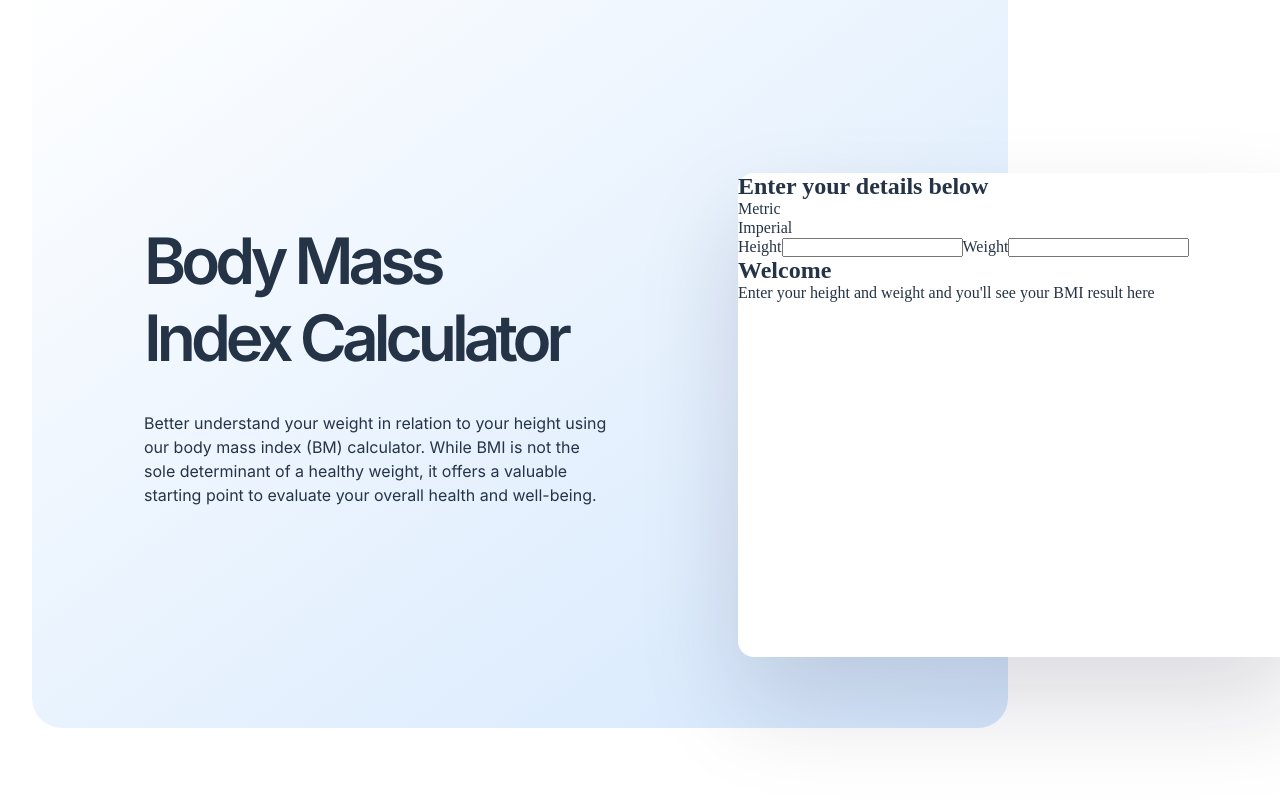
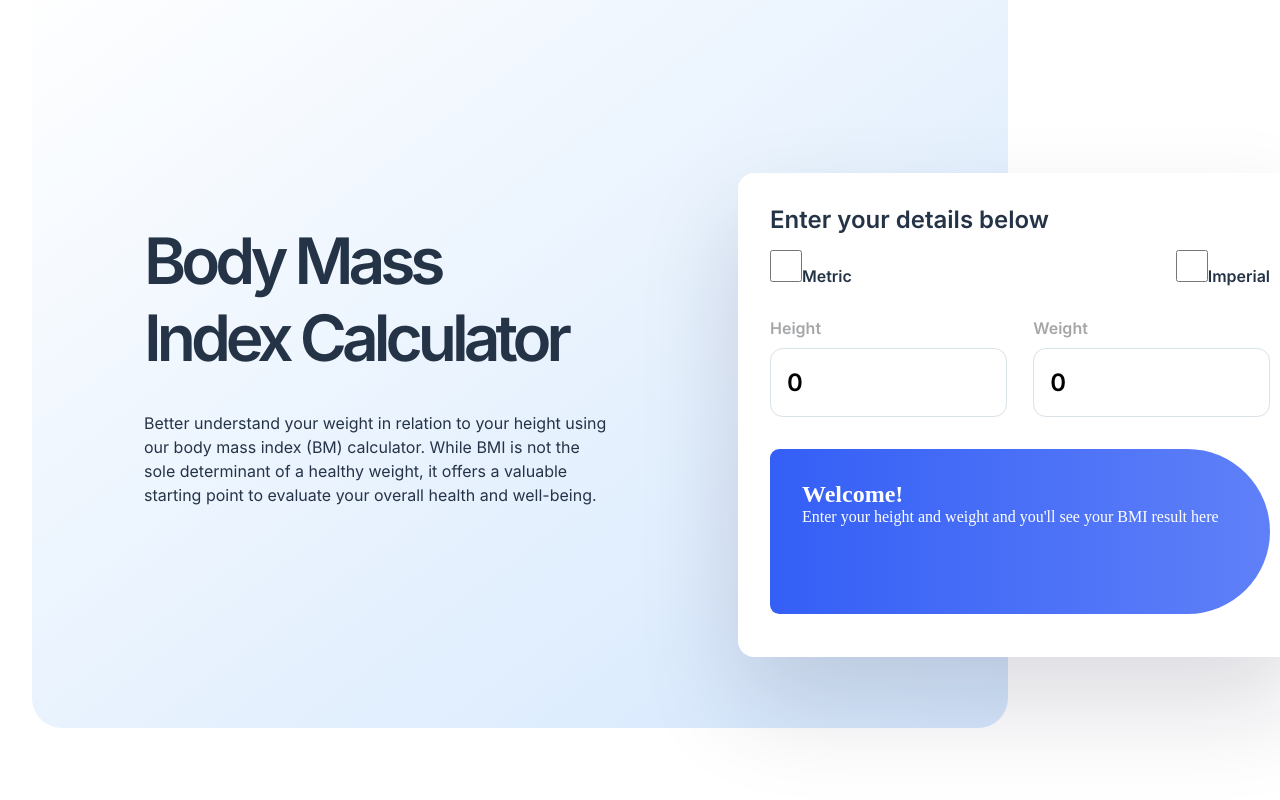
Before and after one commit to KseniiaErnest/bmi-calc, a React (Create React App) app: page / in a window 1280 px wide. Shown: the top 800 px of the page. Built offline with nearby package versions, Linux system fonts and the light colour scheme.

Commit message:
CSS done, working on functionality

```diff
--- a/src/components/Calc.js
+++ b/src/components/Calc.js
@@ -1,13 +1,20 @@
-import React from 'react'
+import React, { useState } from 'react'
 import Inputs from './Inputs'
 import Result from './Result'
 
 export default function Calc() {
+const [height, setHeight] = useState(0);
+const [weight, setWeight] = useState(0);
+
+
+
+
+
   return (
     <div className='calc-container'>
       <h2>Enter your details below</h2>
-      <Inputs />
-      <Result />
+      <Inputs height={height} onSetHeight={setHeight} weight={weight} onSetWeight={setWeight} />
+      <Result height={height} weight={weight} />
     </div>
   )
 }
--- a/src/components/Inputs.js
+++ b/src/components/Inputs.js
@@ -1,16 +1,45 @@
-import React from 'react'
+import React from "react";
 
-export default function Inputs() {
+export default function Inputs({ height, onSetHeight, weight, onSetWeight }) {
+
+  const handleSubmit = (e) => {
+    e.preventDefault();
+
+    onSetHeight(height);
+    onSetWeight(weight);
+  };
   return (
-    <div>
-      <selec>
-        <option>Metric</option>
-        <option>Imperial</option>
-      </selec>
-      <label>Height</label>
-      <input />
-      <label>Weight</label>
-      <input />
+    <div className="input-section">
+      <div className="input-container">
+        <label>
+          <input className="check" type="checkbox" />
+          Metric
+        </label>
+
+        <label>
+          <input className="check" type="checkbox" />
+          Imperial
+        </label>
+      </div>
+
+      <form onSubmit={handleSubmit} className="input-container">
+        <label className="input-label">
+          Height
+          <input
+            value={height}
+            onChange={(e) => onSetHeight(e.target.value)}
+            placeholder="0"
+          />
+        </label>
+        <label className="input-label">
+          Weight
+          <input
+            value={weight}
+            onChange={(e) => onSetWeight(e.target.value)}
+            placeholder="0"
+          />
+        </label>
+      </form>
     </div>
-  )
+  );
 }
--- a/src/components/Result.js
+++ b/src/components/Result.js
@@ -1,10 +1,30 @@
 import React from 'react'
 
-export default function Result() {
+export default function Result( {height, weight} ) {
   return (
-    <div>
-      <h2>Welcome</h2>
+    <div className='result-container '>
+
+{height && weight ? (
+  <div>
+
+  <div>
+    <p>Your BMI is...</p>
+    <h2>TEST</h2>
+  </div>
+
+  <div>
+<p>Your BMI suggests you're a healthy weight. Your height and weight are {height}cm and {weight}kg </p>
+  </div>
+
+  </div>
+) : (
+  <div className='welcome'>
+<h2>Welcome!</h2>
       <p>Enter your height and weight and you'll see your BMI result here</p>
+</div>
+)}
+
+
     </div>
   )
 }
--- a/src/index.css
+++ b/src/index.css
@@ -64,6 +64,7 @@ html {
   font-family: "Inter-Regular";
   line-height: 1.5;
 }
+/* ///////////////////////////// */
 
 .calc-container {
   position: absolute;
@@ -75,7 +76,82 @@ html {
   z-index: 9;
   box-shadow: rgba(17, 12, 46, 0.15) 0px 48px 100px 0px;
   border-radius: 16px;
+  padding: 2rem;
 }
+
+.input-section {
+  display: flex;
+  flex-direction: column;
+  gap: 2rem;
+  font-family: "SemiBold";
+  margin-bottom: 2rem;
+}
+
+.calc-container > h2 {
+  font-family: "SemiBold";
+  font-size:1.5rem;
+  margin-bottom: 1rem;
+}
+
+.input-container {
+  display: flex;
+  justify-content: space-between;
+}
+
+.input-label {
+  display: flex;
+  flex-direction: column;
+  color: #7c7e80af;
+}
+
+.input-label > input {
+  width: 14.8rem;
+  height: 4.3rem;
+  font-size: 1.5rem;
+  font-family: "SemiBold";
+  padding: 1rem;
+  border-radius: 0.8rem;
+  border: 1px solid #D8e2e7;
+  margin-top: 10px;
+}
+
+.check {
+  width: 2rem;
+  height: 2rem;
+
+}
+
+.result-container {
+  background: linear-gradient(to left, #345ef6c9, #345ff6) ;
+  width: 31.25rem;
+  height: 10.3rem;
+  border-top-right-radius: 90px ;
+  border-top-left-radius: 10px ;
+  border-bottom-right-radius: 90px ;
+  border-bottom-left-radius: 10px;
+  padding: 2rem;
+  color: #ffff;
+  display: flex;
+}
+
+.result-container > h2 {
+  font-family: "SemiBold";
+  font-size: 1.5rem;
+}
+
+.result-container > p {
+  font-family: "Inter-Regular";
+  font-size: 14px;
+}
+
+.welcome {
+  flex-direction: column;
+  gap: 1.75rem;
+  justify-content: center;
+}
+
+
+/* //////////////////////// */
 
 .explanation-section {
   width: 76rem;
@@ -160,6 +236,7 @@ html {
   flex-direction: column;
   gap: 2rem;
   margin-bottom: 4.5rem;
+  padding: 1.5rem 2rem 2rem;
 }
 
 
@@ -171,10 +248,10 @@ html {
 }
 
 .limitation-box {
-  width: 22.8rem;
-  height: 10rem;
+  width: 22.5rem;
   padding: 2rem;
   border-radius: 15px;
+font-family: "Inter-Regular";;
   box-shadow: rgba(24, 67, 116, 0.226) 0px 10px 36px 0px, rgba(52, 143, 246, 0.01) 0px 0px 0px 1px;
 }
 
@@ -211,4 +288,8 @@ html {
 .svg-box {
   display: flex;
   align-items: center;
+  font-family: "SemiBold" ;
+  gap: 0.8rem;
+  margin-bottom: 1rem;
+  font-size: 20px;
 }
```
